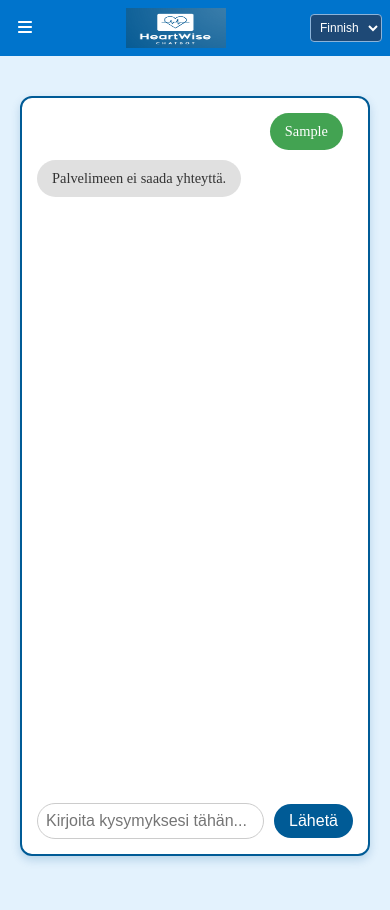
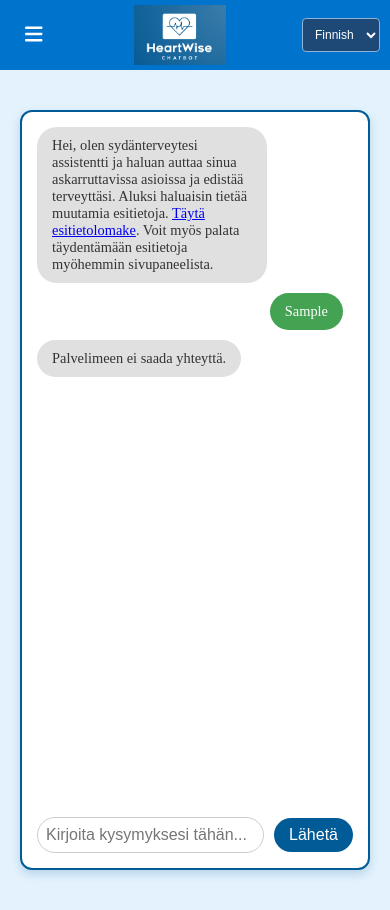
Before and after one commit to mikkokiviniemi/slt-steer, a Vue app in the folder frontend/: page / in a window 390 px wide. Both pictures are taken after typing "Sample" into the empty fields and a click on the button "Lähetä". Built offline with nearby package versions, Linux system fonts and the light colour scheme; no server answers.

Commit message:
Pieniä korjauksia frontendiin; headerbarin kasvatus, sidebarin fontin vaihto+esitietojen lisäys, esitietokaavake+ linkitykset chat näkymään

```diff
--- a/frontend/src/components/Chat.vue
+++ b/frontend/src/components/Chat.vue
@@ -1,57 +1,68 @@
 <template>
   <div class="chat-container">
+    <!-- Esitietolomake-modal -->
+    <PatientForm v-if="showForm" @close="closePatientForm" />
+
     <div class="messages">
-      <div
-        v-for="(message, index) in messages"
-        :key="index"
-        :class="['message', message.from === 'self' ? 'self' : 'other']"
-      >
-        <div
-          class="message-content"
-          v-html="message.text"
-        ></div>
+      <!-- Tervetuloviesti, joka näytetään vain kerran ensimmäisenä viestinä -->
+      <div v-if="welcomeMessageDisplayed" class="message other">
+        <div class="message-content">
+          Hei, olen sydänterveytesi assistentti ja haluan auttaa sinua askarruttavissa asioissa ja edistää terveyttäsi.
+          Aluksi haluaisin tietää muutamia esitietoja.
+          <a href="#" @click.prevent="openPatientForm">Täytä esitietolomake</a>.
+          Voit myös palata täydentämään esitietoja myöhemmin sivupaneelista.
+        </div>
+      </div>
+
+      <!-- Käyttäjän ja botin viestit -->
+      <div v-for="(message, index) in messages" :key="index" :class="['message', message.from === 'self' ? 'self' : 'other']">
+        <div class="message-content">
+          <span v-html="message.text"></span>
+        </div>
       </div>
     </div>
-    <form
-      class="input-area"
-      @submit.prevent="sendMessage"
-    >
-      <input
-        v-model="newMessage"
-        type="text"
-        placeholder="Kirjoita kysymyksesi tähän..."
-        required
-      >
-      <button type="submit">
-        Lähetä
-      </button>
+
+    <form class="input-area" @submit.prevent="sendMessage">
+      <input v-model="newMessage" type="text" placeholder="Kirjoita kysymyksesi tähän..." required>
+      <button type="submit">Lähetä</button>
     </form>
   </div>
 </template>
 
 <script>
 import axios from "axios";
+import PatientForm from "./PatientForm.vue";
 
 export default {
   name: "ChatComponent",
+  components: {
+    PatientForm
+  },
+  props: {
+    externalShowForm: Boolean
+  },
   data() {
     return {
-      mapping: [],
+      userId: "user123",
       messages: [],
-      newMessage: ""
+      newMessage: "",
+      showForm: false,
+      welcomeMessageDisplayed: true, // Varmistaa, että tervetuloviesti on aina ensimmäinen
     };
   },
-  mounted() {
-    this.fetchMapping();
+  watch: {
+    externalShowForm(newVal) {
+      this.showForm = newVal;
+    }
   },
   methods: {
-    async fetchMapping() {
-      try {
-        const response = await axios.get("http://127.0.0.1:8000/api/data");
-        this.mapping = response.data.data;
-      } catch (error) {
-        console.error("Virhe haettaessa dataa:", error);
-      }
+    openPatientForm() {
+      this.showForm = true;
+      this.$emit("update:externalShowForm", true);
+    },
+    closePatientForm() {
+      this.showForm = false;
+      this.$emit("update:externalShowForm", false);
     },
     async sendMessage() {
       if (this.newMessage.trim() === "") return;
@@ -77,7 +88,6 @@ export default {
   }
 };
 </script>
-
 
 
 <style scoped>
--- a/frontend/src/components/HeaderBar.vue
+++ b/frontend/src/components/HeaderBar.vue
@@ -58,9 +58,9 @@ const changeLanguage = () => {
 .header {
     display: flex;
     align-items: center;
-    justify-content: space-between; /*Pushes items to left, center, right*/
-    height: 60px;
-    padding: 10px 20px;
+    justify-content: space-between; /* Pushes items to left, center, right */
+    height: 90px; /* Increased height */
+    padding: 15px 25px; /* Adjusted padding */
     background-color: var(--primary-color);
     color: var(--text-light);
 }
@@ -69,28 +69,26 @@ const changeLanguage = () => {
   background: none;
   border: none;
   color: var(--text-light);
-  font-size: 20px;
+  font-size: 24px; /* Increased icon size */
   cursor: pointer;
-  padding: 10px;
+  padding: 15px;
 }
 
-.logo-container
-{
-  flex: 1; /*Allows logo to be centered*/
+.logo-container {
+  flex: 1; /* Allows logo to be centered */
   display: flex;
   justify-content: center;
 }
 
-.logo
-{
+.logo {
   width: auto;
-  height: 60px; /*Adjust size as needed*/
+  height: 80px; /* Increased logo size */
+  max-height: 100%;
 }
 
-.language-selector select
-{
-  padding: 5px;
-  font-size: 14px;
+.language-selector select {
+  padding: 8px;
+  font-size: 16px;
   background: var(--background-dark);
   color: var(--text-light);
   border: 1px solid var(--border-color);
@@ -112,52 +110,42 @@ const changeLanguage = () => {
   color: var(--primary-color);
 }
 
+/* Responsive Design */
+@media (max-width: 768px) {
+  .header {
+    height: 80px; /* Slightly smaller for tablets */
+    padding: 12px;
+  }
 
-/* Responsive Design */
-@media (max-width: 768px)
-{
-  .header
-  {
+  .sidebar-toggle {
+    font-size: 22px;
+  }
+
+  .logo {
+    height: 70px;
+  }
+
+  .language-selector select {
+    font-size: 14px;
+  }
+}
+
+@media (max-width: 480px) {
+  .header {
+    height: 70px; /* Smaller header for mobile */
     padding: 10px;
   }
 
   .sidebar-toggle {
-      font-size: 18px;
-    }
-
-  .logo
-  {
-    width: 100px;
-    max-height: 40px;
+    font-size: 20px;
   }
 
-  .language-selector select
-  {
+  .logo {
+    height: 60px;
+  }
+
+  .language-selector select {
     font-size: 12px;
   }
 }
-
-@media (max-width: 480px)
-{
-  .header
-  {
-    padding: 8px;
-  }
-
-  .sidebar-toggle {
-      font-size: 16px;
-    }
-
-  .logo
-  {
-    width: 100px;
-    max-height: 40px;
-  }
-
-  .language-selector select
-  {
-    font-size: 12px;
-  }
-}
-
 </style>
--- a/frontend/src/components/SidebarMenu.vue
+++ b/frontend/src/components/SidebarMenu.vue
@@ -4,31 +4,52 @@
       <li><a href="#">Home</a></li>
       <li><a href="#">Settings</a></li>
       <li><a href="#">Logout</a></li>
+      <li><a href="#" @click.prevent="openPatientForm">Esitietolomake</a></li>
     </ul>
   </aside>
 </template>
 
 <script setup>
+import { defineProps, defineEmits } from "vue";
+
 defineProps({
   isOpen: Boolean
 });
 
+const emit = defineEmits(["open-patient-form"]);
+
+const openPatientForm = () => {
+  emit("open-patient-form");
+};
 </script>
 
 <style scoped>
 .sidebar {
   position: fixed;
-    top: 60px;
+  top: 90px; /* Match header height */
   left: -250px;
-    height: 100%;
-    background: var(--border-color); /* Light Blue (Not to be same as Header bar) */
-    color: var(--text-light); /* White */
-    padding-top: 30px;
-    padding-right: 50px;
-    padding-bottom: 10px;
-    padding-left: 50px;
+  height: calc(100% - 90px); /* Adjust height to avoid overlapping header */
+  background: var(--border-color);
+  color: var(--text-light);
+  padding: 30px 50px;
   transition: left 0.2s;
   font-size: 1rem;
+  font-family: 'Arial', sans-serif; /* Sama fontti kuin chat-ikkunan nappuloissa */
+}
+
+/* Responsiivisuus eri näyttöleveydellä */
+@media (max-width: 768px) {
+  .sidebar {
+    top: 80px;
+    height: calc(100% - 80px);
+  }
+}
+
+@media (max-width: 480px) {
+  .sidebar {
+    top: 70px;
+    height: calc(100% - 70px);
+  }
 }
 
 ul {
@@ -37,28 +58,24 @@
   margin: 0;
   display: flex;
   flex-direction: column;
-    gap: 10px; /* Adds a 10px gap between each list item */
+  gap: 10px;
 }
+
 a {
   color: white;
   text-decoration: none;
   font-size: 16px;
+  font-family: 'Arial', sans-serif;
   transition: color 0.2s ease-in-out;
+  cursor: pointer;
+  padding: 8px 0;
 }
+
 a:hover {
   color: #005b96;
 }
+
 .sidebar.open {
   left: 0;
 }
-
-  .close-btn {
-    background: none;
-    border: none;
-    color: white;
-    font-size: 18px;
-    cursor: pointer;
-    display: block;
-    margin-bottom: 10px;
-  }
 </style>
--- a/frontend/src/views/ChatView.vue
+++ b/frontend/src/views/ChatView.vue
@@ -7,9 +7,10 @@
     <SidebarMenu
       :is-open="isSidebarOpen"
       @toggle-sidebar="handleSidebarToggle"
+      @open-patient-form="openPatientForm"
     />
     <main>
-      <Chat />
+      <Chat :externalShowForm="showForm" @update:externalShowForm="showForm = $event" />
     </main>
   </div>
 </template>
@@ -21,9 +22,14 @@
 import Chat from "@/components/Chat.vue";
 
 const isSidebarOpen = ref(false);
+const showForm = ref(false);
 
 const handleSidebarToggle = () => {
   isSidebarOpen.value = !isSidebarOpen.value;
+};
+
+const openPatientForm = () => {
+  showForm.value = true;
 };
 </script>
 
```
Lines whose indentation alone changed are shown as unchanged.
